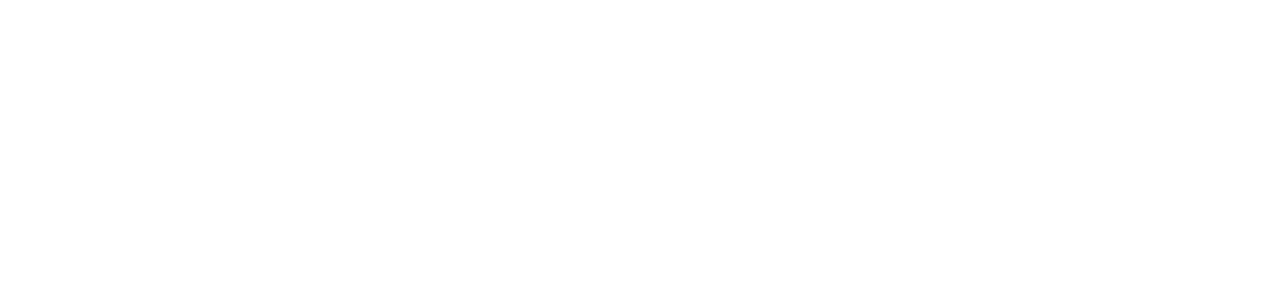
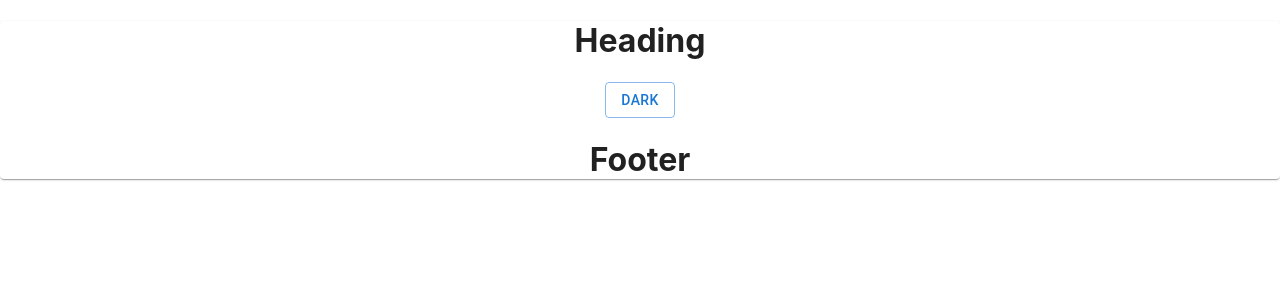
Before and after one commit to Hayat6488/Admission-Aid-Learning-Platform, a React (Create React App) app: page / in a window 1280 px wide. Shown: the top 300 px of the page. Built offline with nearby package versions, Linux system fonts and the light colour scheme.

Commit message:
theme added

```diff
--- a/package.json
+++ b/package.json
@@ -3,11 +3,16 @@
   "version": "0.1.0",
   "private": true,
   "dependencies": {
+    "@emotion/react": "^11.10.4",
+    "@emotion/styled": "^11.10.4",
+    "@mui/icons-material": "^5.10.9",
+    "@mui/material": "^5.10.11",
     "@testing-library/jest-dom": "^5.16.5",
     "@testing-library/react": "^13.4.0",
     "@testing-library/user-event": "^13.5.0",
     "react": "^18.2.0",
     "react-dom": "^18.2.0",
+    "react-router-dom": "^6.4.2",
     "react-scripts": "5.0.1",
     "web-vitals": "^2.1.4"
   },
--- a/src/App.js
+++ b/src/App.js
@@ -1,11 +1,30 @@
-import logo from './logo.svg';
 import './App.css';
+import { ThemeProvider, createTheme, Paper, Typography, styled, Switch } from '@mui/material';
+import { RouterProvider } from 'react-router-dom';
+import { routes } from './Routes/Routes/Routes';
+import { useContext } from 'react';
+import { data } from './Contexts/ContextProvider';
+
 
 function App() {
+
+  const {mode} = useContext(data);
+
+  const theme = createTheme({
+    palette: {
+      mode: mode ? "light" : "dark"
+    }
+  });
+
   return (
-    <div className="App">
+    <ThemeProvider theme={theme}>
+      <Paper>
+        <div className="App">
+          <RouterProvider router={routes}></RouterProvider>
+        </div>
+      </Paper>
+    </ThemeProvider>
 
-    </div>
   );
 }
 
--- /dev/null
+++ b/src/Contexts/ContextProvider.js
@@ -0,0 +1,20 @@
+import React, { createContext, useState } from 'react';
+
+export const data = createContext();
+
+const ContextProvider = ({children}) => {
+
+    const [mode, setMode] = useState(true);
+
+    const dataInfo = { mode, setMode };
+
+    return (
+        <div>
+            <data.Provider value={dataInfo}>
+                {children}
+            </data.Provider>
+        </div>
+    );
+};
+
+export default ContextProvider;
--- /dev/null
+++ b/src/LayOut/Main.js
@@ -0,0 +1,16 @@
+import React from 'react';
+import { Outlet } from 'react-router-dom';
+import Footer from '../Pages/Shared/Footer/Footer';
+import Header from '../Pages/Shared/Header/Header';
+
+const Main = () => {
+    return (
+        <div>
+            <Header></Header>
+            <Outlet></Outlet>
+            <Footer></Footer>
+        </div>
+    );
+};
+
+export default Main;
--- /dev/null
+++ b/src/Pages/Shared/Footer/Footer.js
@@ -0,0 +1,11 @@
+import React from 'react';
+
+const Footer = () => {
+    return (
+        <div>
+            <h1>Footer</h1>
+        </div>
+    );
+};
+
+export default Footer;
--- /dev/null
+++ b/src/Pages/Shared/Header/Header.js
@@ -0,0 +1,20 @@
+import { Button, Switch } from '@mui/material';
+import React from 'react';
+import { useContext } from 'react';
+import { data } from '../../../Contexts/ContextProvider';
+
+const Header = () => {
+
+    const {mode, setMode} = useContext(data);
+
+    return (
+        <div>
+            <h1>Heading</h1>
+            {
+                mode ? <Button onClick={()=>setMode(!mode)} variant="outlined">Dark</Button> : <Button onClick={()=>setMode(!mode)} variant="outlined">Light</Button>
+            }
+        </div>
+    );
+};
+
+export default Header;
--- /dev/null
+++ b/src/Routes/Routes/Routes.js
@@ -0,0 +1,14 @@
+import { createBrowserRouter } from "react-router-dom";
+import Main from "../../LayOut/Main";
+
+export const routes = createBrowserRouter([
+    {
+        path: '/',
+        element: <Main></Main>,
+        children: [
+            {
+
+            }
+        ]
+    }
+])
--- a/src/index.js
+++ b/src/index.js
@@ -3,11 +3,14 @@ import ReactDOM from 'react-dom/client';
 import './index.css';
 import App from './App';
 import reportWebVitals from './reportWebVitals';
+import ContextProvider from './Contexts/ContextProvider';
 
 const root = ReactDOM.createRoot(document.getElementById('root'));
 root.render(
   <React.StrictMode>
-    <App />
+    <ContextProvider>
+      <App />
+    </ContextProvider>
   </React.StrictMode>
 );
 
```
Also changed, not shown: 2 other files (tests, documents, lock files or other folders).
